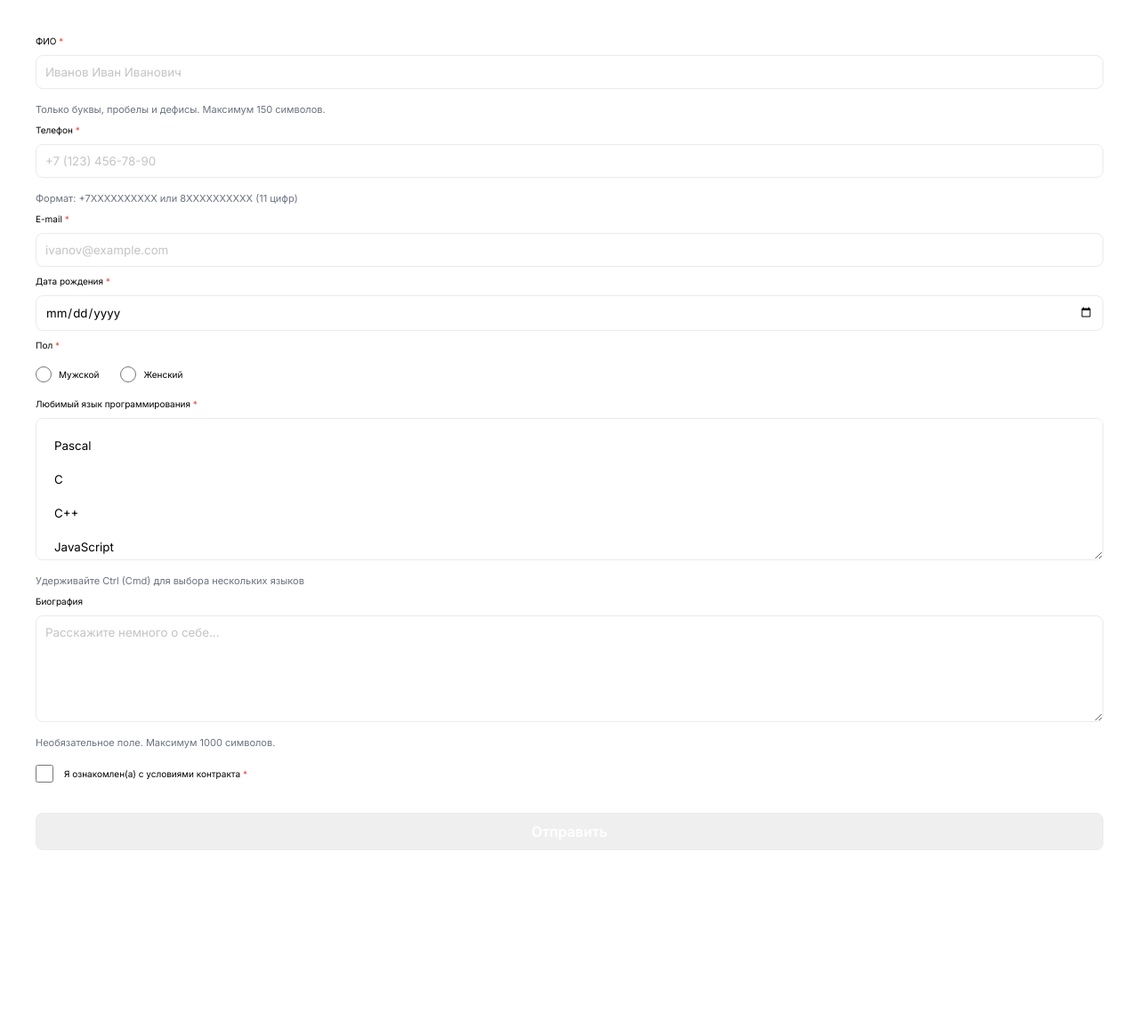
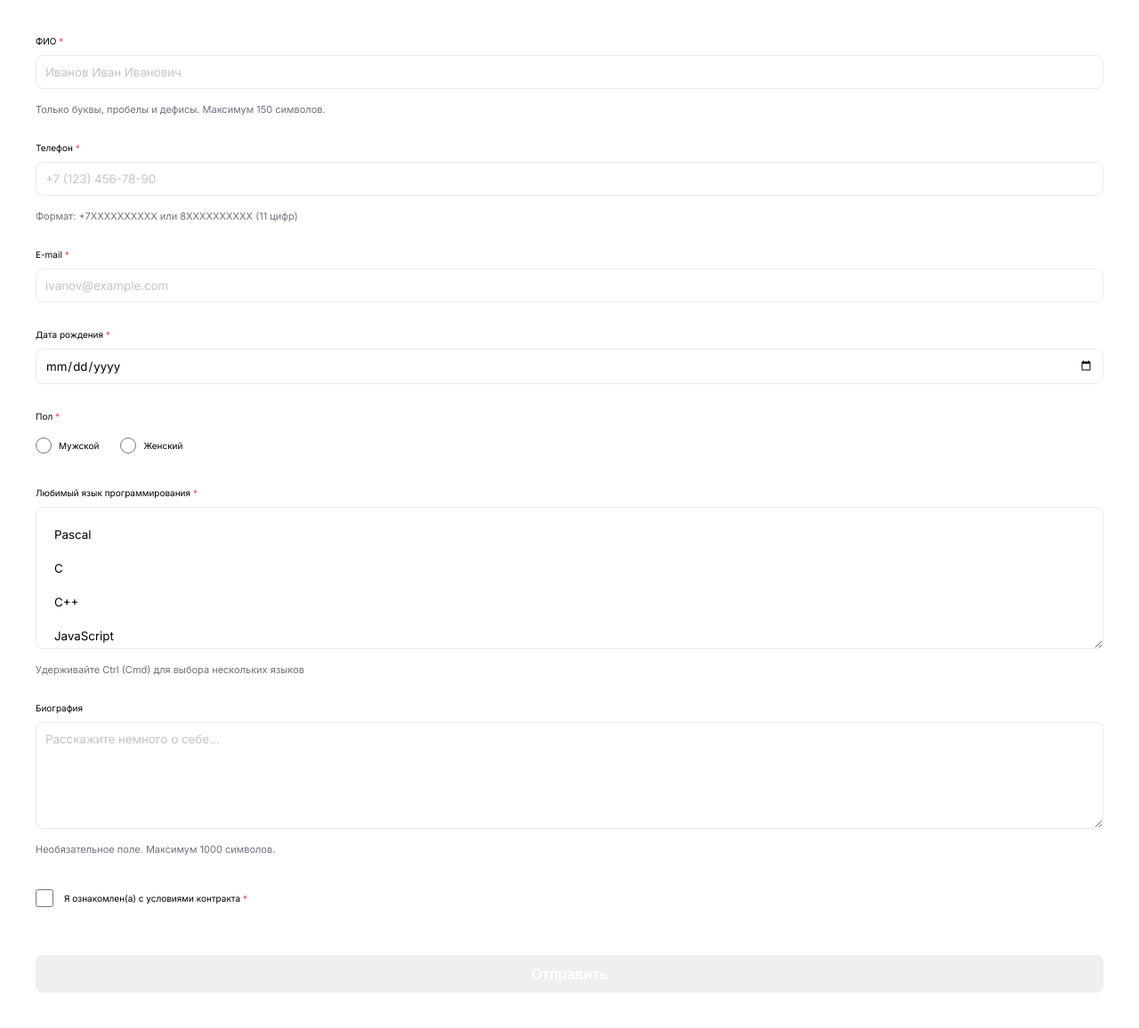
Before and after one commit to flowtop/php_form_5, a PHP site: page / in a window 1280 px wide. Shown: the part 67-1223 px from the top of the page at 89% size. Before the commit the page ends 1023 px from the top, so only its background shows below. Run offline with PHP 8.4, Linux system fonts and the light colour scheme.

Commit message:
style fixes

```diff
--- a/style.css
+++ b/style.css
@@ -113,6 +113,7 @@ p {
     display: flex;
     flex-direction: column;
     gap: 1rem;
+    margin-bottom: 2rem;
 }
 
 .required::after {
```
